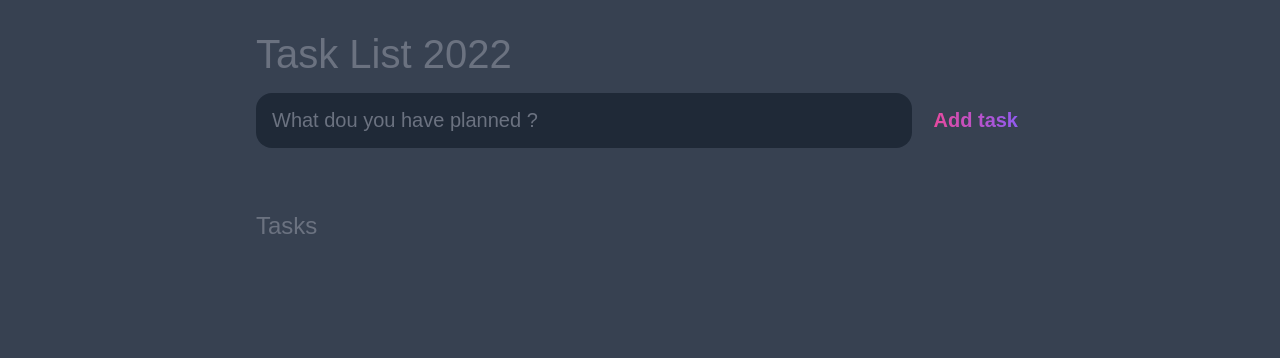
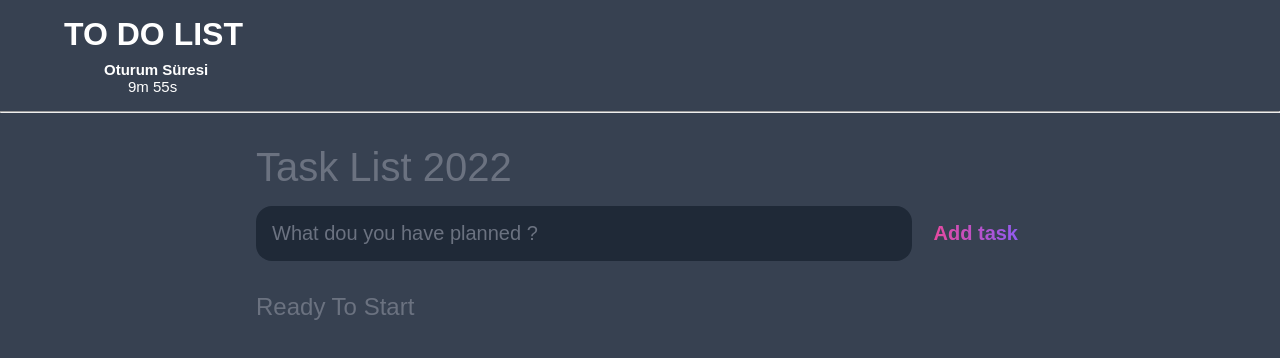
Before and after one commit to ekremcaglayan/To-Do-List, a plain HTML site: page index.html in a window 1280 px wide. Drawn offline with Linux system fonts and the light colour scheme.

Commit message:
Add timer

```diff
--- a/index.html
+++ b/index.html
@@ -9,7 +9,45 @@
     <link rel="stylesheet" href="main.css">
 </head>
 <body>
+
     <header>
+        <h1>TO DO LIST</h1>
+        <h3>Oturum Süresi</h3>
+        <p id="demo"></p>
+        <script>
+            // Set the date we're counting down to
+            var countDownDate = new Date();
+            countDownDate.setMinutes(countDownDate.getMinutes() + 10);
+            countDownDate = countDownDate.getTime()
+
+            // Update the count down every 1 second
+            var x = setInterval(function() {
+
+            // Get todays date and time
+            var now = Date.now();
+
+            // Find the distance between now an the count down date
+            var distance = countDownDate - now;
+
+            // Time calculations for days, hours, minutes and seconds
+            var minutes = Math.floor((distance % (1000 * 60 * 60)) / (1000 * 60));
+            var seconds = Math.floor((distance % (1000 * 60)) / 1000);
+
+            // Display the result in the element with id="demo"
+            document.getElementById("demo").innerHTML = minutes + "m " + seconds + "s ";
+
+            // If the count down is finished, write some text
+            if (distance < 0) {
+                clearInterval(x);
+                document.getElementById("demo").innerHTML = "EXPIRED";
+            }
+            }, 1000);
+        </script>
+
+    </header>
+    <hr>
+
+    <main>
         <h1>Task List 2022</h1>
         <form id="new-task-form">
             <input
@@ -23,11 +61,9 @@
                 value="Add task"
             >
         </form>
-    </header>
 
-    <main>
         <section class="task-list">
-            <h2>Tasks</h2>
+            <h2>Ready To Start</h2>
             <div id="tasks">
                 <!--
                 <div class="task">
--- a/main.css
+++ b/main.css
@@ -22,14 +22,28 @@ body {
     color: #FFF;
 }
 
-header {
-    padding: 2rem 1rem;
-    max-width: 800px;
-    width: 100%;
-    margin: 0 auto;
+p {
+    text-align: left;
+    font-size: 15px;
+    padding-top: 0;
+    padding-left: 8rem;
+    padding-bottom: 1rem;
 }
 
 header h1 {
+    text-align: left;
+    padding-top: 1rem;
+    padding-left: 4rem;
+}
+
+header h3 {
+    text-align: left;
+    padding-top: 0.5rem;
+    padding-left: 6.5rem;
+    font-size: 15px;
+}
+
+main h1 {
     font-size: 2.5rem;
     font-weight: 300;
     color: var(--gray);
@@ -89,7 +103,7 @@ main {
 }
 
 .task-list {
-    padding: 0;
+    padding-top: 2rem;
 }
 
 .task-list h2 {
```
